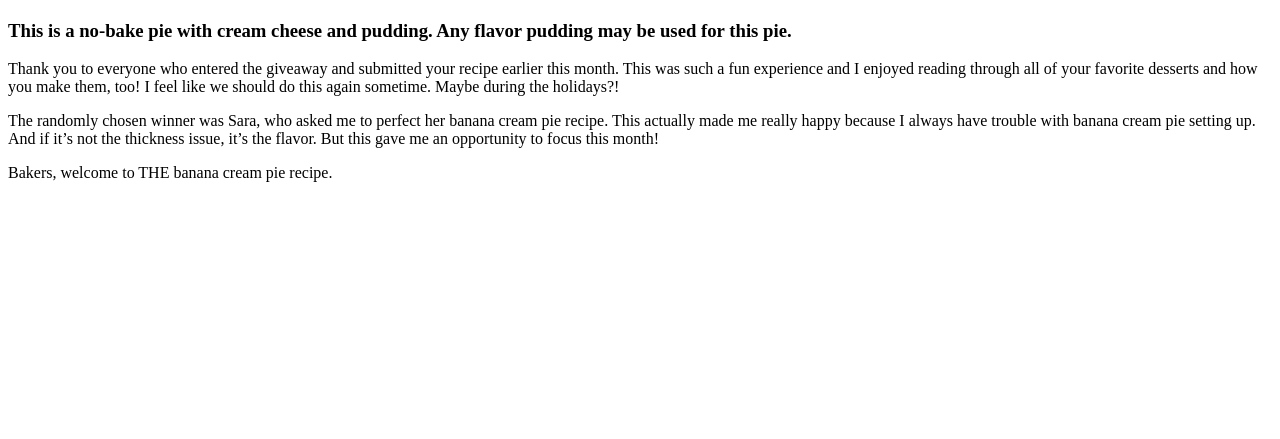
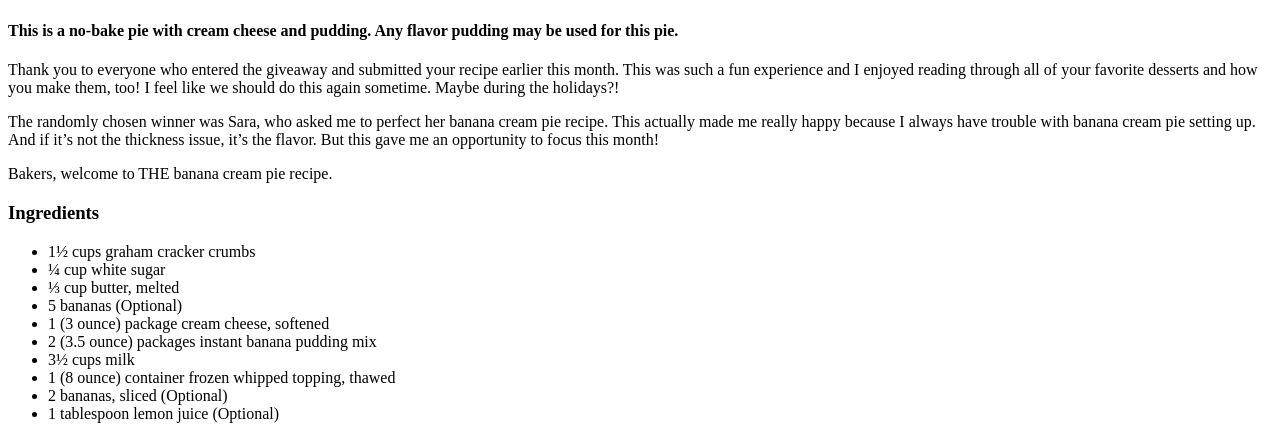
Before and after one commit to henrystannard97/odin-recipes, a plain HTML site: page recipes/pie.html in a window 1280 px wide. Shown: the part 383-822 px from the top of the page. Before the commit the page ends 800 px from the top, so only its background shows below. Drawn offline with Linux system fonts and the light colour scheme.

Commit message:
Added pie recipe list

```diff
--- a/recipes/pie.html
+++ b/recipes/pie.html
@@ -9,10 +9,23 @@
 <body>
     <h1>Henry's Banana Pie Recipe</h1>
     <img src="../img/finpie.jpeg" alt="The Pie">
-    <h3>This is a no-bake pie with cream cheese and pudding. Any flavor pudding may be used for this pie.</h3>
+    <h4>This is a no-bake pie with cream cheese and pudding. Any flavor pudding may be used for this pie.</h4>
     <p>Thank you to everyone who entered the giveaway and submitted your recipe earlier this month. This was such a fun experience and I enjoyed reading through all of your favorite desserts and how you make them, too! I feel like we should do this again sometime. Maybe during the holidays?!</p>
     <p>The randomly chosen winner was Sara, who asked me to perfect her banana cream pie recipe. This actually made me really happy because I always have trouble with banana cream pie setting up. And if it’s not the thickness issue, it’s the flavor. But this gave me an opportunity to focus this month!</p>
     <p>Bakers, welcome to THE banana cream pie recipe.</p>
+    <h3>Ingredients</h3>
+    <ul>
+        <li>1½ cups graham cracker crumbs</li>
+        <li>¼ cup white sugar</li>
+        <li>⅓ cup butter, melted</li>
+        <li>5 bananas (Optional)</li>
+        <li>1 (3 ounce) package cream cheese, softened</li>
+        <li>2 (3.5 ounce) packages instant banana pudding mix</li>
+        <li>3½ cups milk</li>
+        <li>1 (8 ounce) container frozen whipped topping, thawed</li>
+        <li>2 bananas, sliced (Optional)</li>
+        <li>1 tablespoon lemon juice (Optional)</li>
+    </ul>
 
 
 
```
